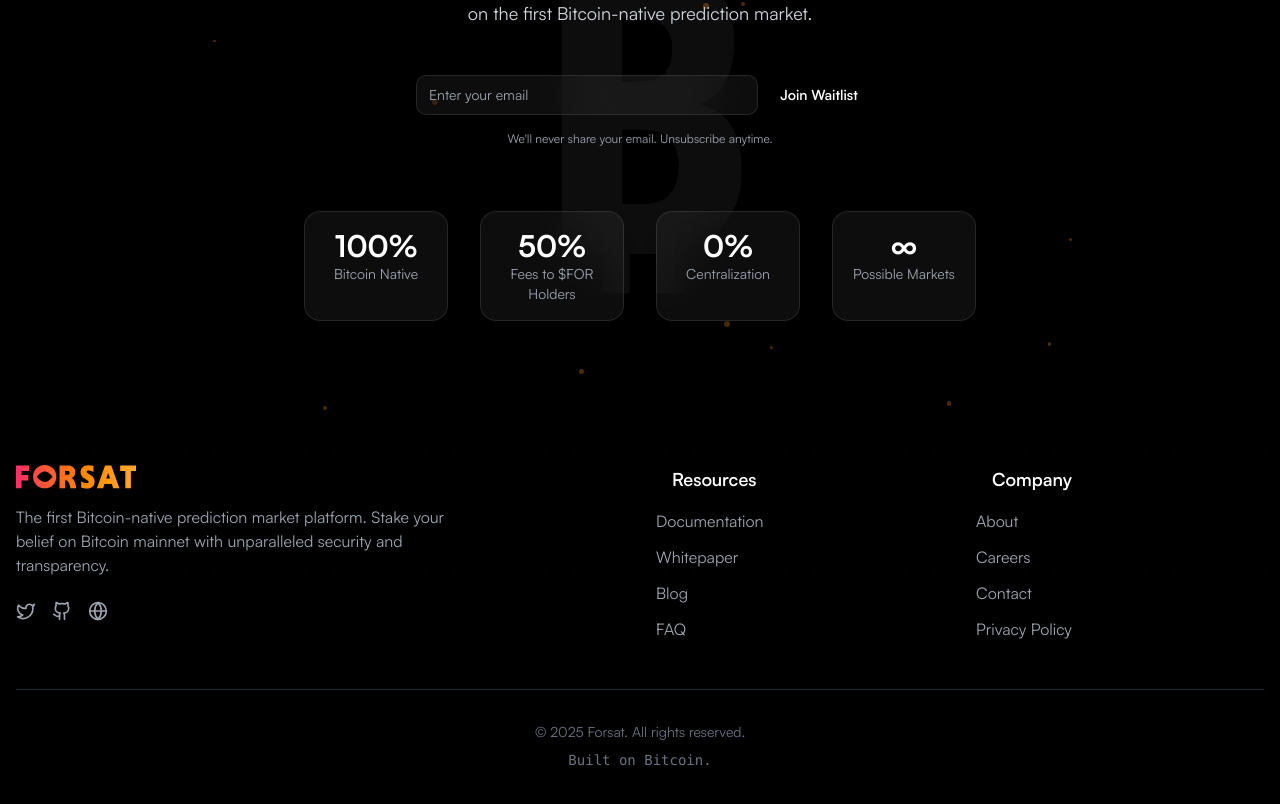
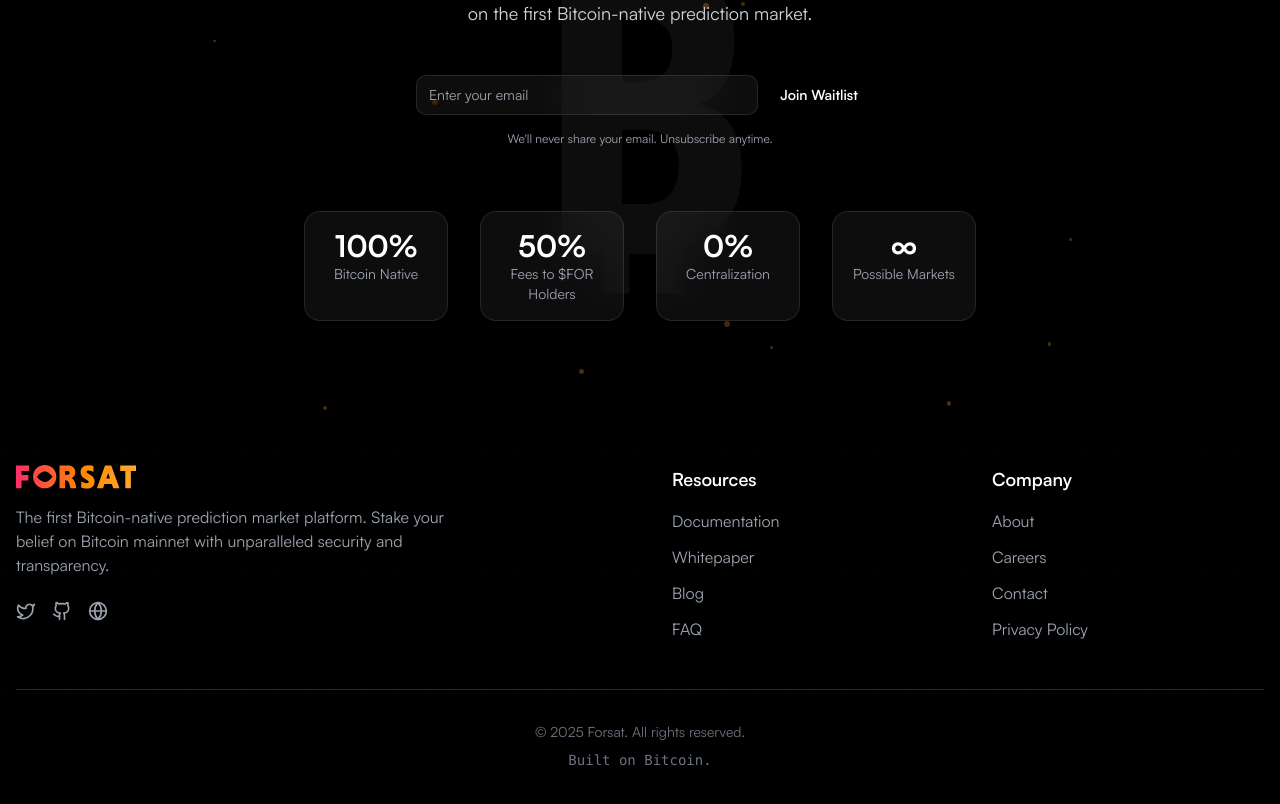
Before and after one commit to Forsat-Labs/Landing, a React (Vite) app: page / in a window 1280 px wide. Shown: the part 4248-5052 px from the top of the page. Built offline with nearby package versions, Linux system fonts and the light colour scheme.

Commit message:
Align footer column titles with their links - Added pl-4 padding to all footer links to align with column titles - Matches the decorative dot offset in Resources and Company headings - Improves visual consistency and typography alignment

```diff
--- a/src/components/Footer.tsx
+++ b/src/components/Footer.tsx
@@ -43,7 +43,7 @@ const Footer: React.FC = () => {
               <li>
                 <HoverCard>
                   <HoverCardTrigger asChild>
-                    <a href="#" className="text-gray-400 hover:text-white flex items-center group">
+                    <a href="#" className="text-gray-400 hover:text-white flex items-center group pl-4">
                       <span className="relative transition-all duration-300 group-hover:pl-2">Documentation</span>
                       <ArrowUpRight className="w-3 h-3 ml-1 opacity-0 group-hover:opacity-100 transition-opacity" />
                     </a>
@@ -61,7 +61,7 @@ const Footer: React.FC = () => {
               <li>
                 <HoverCard>
                   <HoverCardTrigger asChild>
-                    <a href="#" className="text-gray-400 hover:text-white flex items-center group">
+                    <a href="#" className="text-gray-400 hover:text-white flex items-center group pl-4">
                       <span className="relative transition-all duration-300 group-hover:pl-2">Whitepaper</span>
                       <ArrowUpRight className="w-3 h-3 ml-1 opacity-0 group-hover:opacity-100 transition-opacity" />
                     </a>
@@ -77,13 +77,13 @@ const Footer: React.FC = () => {
                 </HoverCard>
               </li>
               <li>
-                <a href="#" className="text-gray-400 hover:text-white flex items-center group">
+                <a href="#" className="text-gray-400 hover:text-white flex items-center group pl-4">
                   <span className="relative transition-all duration-300 group-hover:pl-2">Blog</span>
                   <ArrowUpRight className="w-3 h-3 ml-1 opacity-0 group-hover:opacity-100 transition-opacity" />
                 </a>
               </li>
               <li>
-                <a href="#" className="text-gray-400 hover:text-white flex items-center group">
+                <a href="#" className="text-gray-400 hover:text-white flex items-center group pl-4">
                   <span className="relative transition-all duration-300 group-hover:pl-2">FAQ</span>
                   <ArrowUpRight className="w-3 h-3 ml-1 opacity-0 group-hover:opacity-100 transition-opacity" />
                 </a>
@@ -98,25 +98,25 @@ const Footer: React.FC = () => {
             </h3>
             <ul className="space-y-3">
               <li>
-                <a href="#" className="text-gray-400 hover:text-white flex items-center group">
+                <a href="#" className="text-gray-400 hover:text-white flex items-center group pl-4">
                   <span className="relative transition-all duration-300 group-hover:pl-2">About</span>
                   <ArrowUpRight className="w-3 h-3 ml-1 opacity-0 group-hover:opacity-100 transition-opacity" />
                 </a>
               </li>
               <li>
-                <a href="#" className="text-gray-400 hover:text-white flex items-center group">
+                <a href="#" className="text-gray-400 hover:text-white flex items-center group pl-4">
                   <span className="relative transition-all duration-300 group-hover:pl-2">Careers</span>
                   <ArrowUpRight className="w-3 h-3 ml-1 opacity-0 group-hover:opacity-100 transition-opacity" />
                 </a>
               </li>
               <li>
-                <a href="#" className="text-gray-400 hover:text-white flex items-center group">
+                <a href="#" className="text-gray-400 hover:text-white flex items-center group pl-4">
                   <span className="relative transition-all duration-300 group-hover:pl-2">Contact</span>
                   <ArrowUpRight className="w-3 h-3 ml-1 opacity-0 group-hover:opacity-100 transition-opacity" />
                 </a>
               </li>
               <li>
-                <a href="#" className="text-gray-400 hover:text-white flex items-center group">
+                <a href="#" className="text-gray-400 hover:text-white flex items-center group pl-4">
                   <span className="relative transition-all duration-300 group-hover:pl-2">Privacy Policy</span>
                   <ArrowUpRight className="w-3 h-3 ml-1 opacity-0 group-hover:opacity-100 transition-opacity" />
                 </a>
```
